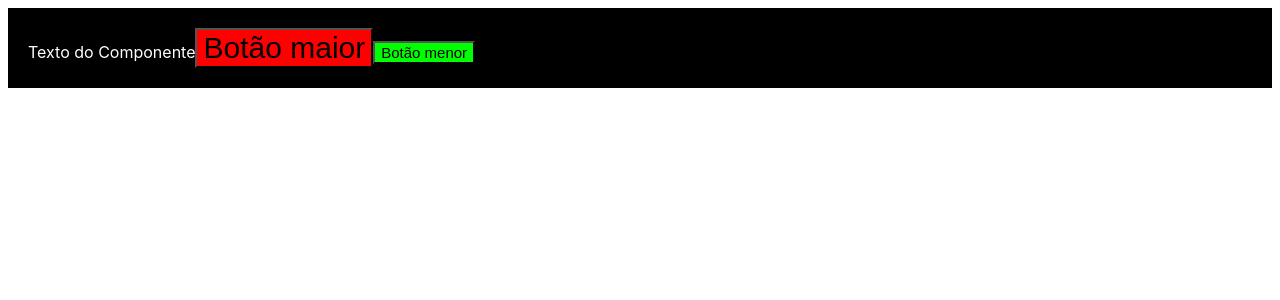
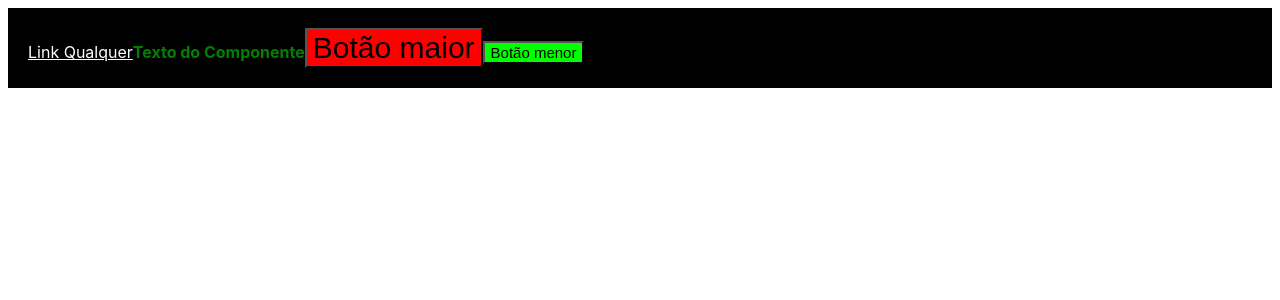
Before and after one commit to Vinicius-dcs/basic-react, a React (Vite) app: page / in a window 1280 px wide. Shown: the top 300 px of the page. Built offline with nearby package versions, Linux system fonts and the light colour scheme.

Commit message:
M3 L8: Styling Children's of Components

```diff
--- a/src/App.tsx
+++ b/src/App.tsx
@@ -6,7 +6,10 @@ function App() {
 	return (
 		<div>
 			<Container color='black'>
-				Texto do Componente
+
+				<a href="" className="link">Link Qualquer</a>
+
+				<span>Texto do Componente</span>
 				<Button color='#FF0000'> Botão maior </Button>
 				<Button color='#00FF00' small> Botão menor </Button>
 			</Container>
--- a/src/components/Container.ts
+++ b/src/components/Container.ts
@@ -8,4 +8,18 @@ export const Container = styled.div<ContainerProps>`
     background-color: ${(props) => props.color};
     color: white;
     padding: 20px;
+
+    span {
+        font-weight: bold;
+        color: green;
+    }
+
+    .link {
+        color: #FFF;
+    }
+
+    .link:hover {
+        color: #00FF00;
+    }
+
 `;
```
